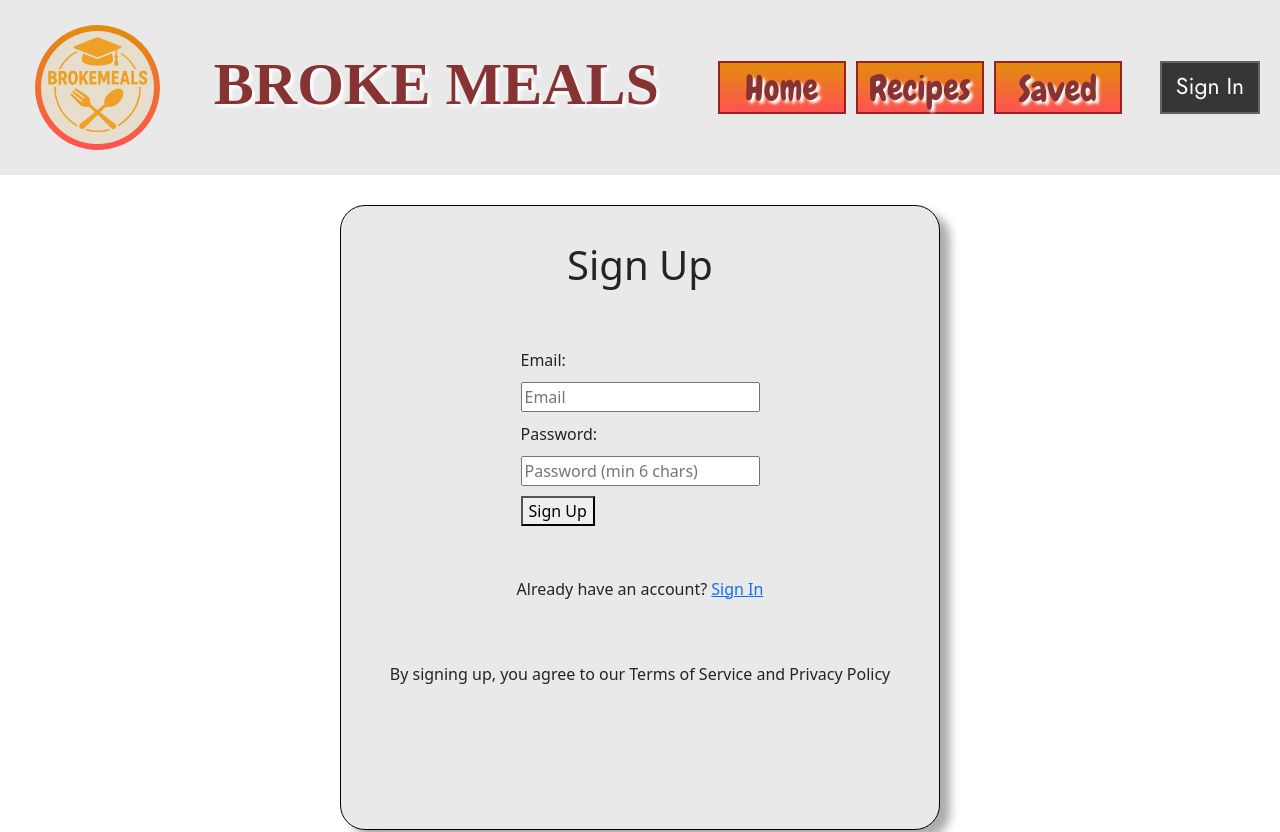
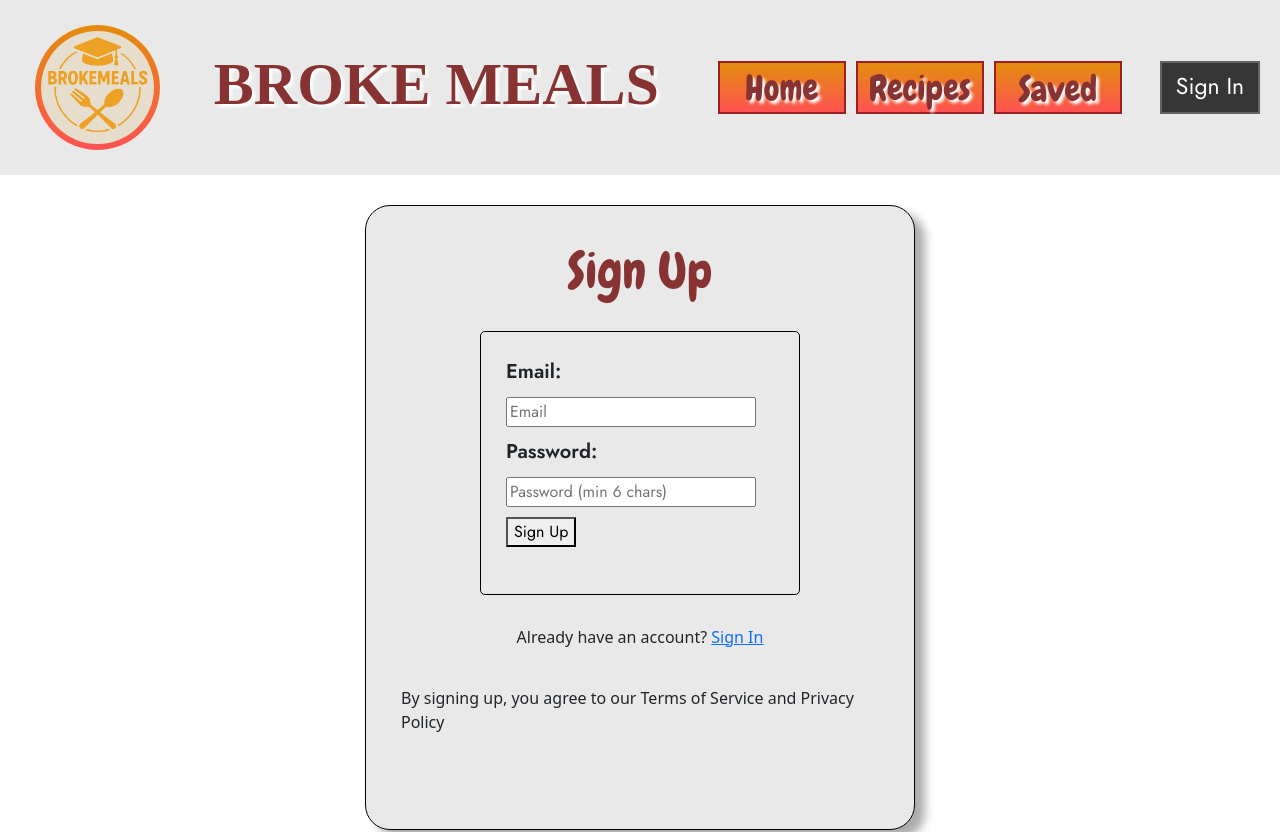
Before and after one commit to Cryspaulino/brokemeals, a React (Create React App) app in the folder brokemeals-react/: page /signup in a window 1280 px wide. Shown: the top 832 px of the page. Built offline with nearby package versions, Linux system fonts and the light colour scheme; no server answers; a web font is replaced by a local one.

Commit message:
signin and signup css

```diff
--- a/brokemeals-react/src/pages/Signup.jsx
+++ b/brokemeals-react/src/pages/Signup.jsx
@@ -38,6 +38,7 @@ function Signup() {
   return (
     <div className="signup-container">
       <h1 className ="signup-title">Sign Up</h1>
+      <div className = 'signup-form-box'>
       <form onSubmit={handleSignup}>
         <p className ="signup-email-text">Email:</p>
         <input
@@ -58,7 +59,8 @@ function Signup() {
           required
         /><br />
         <button type="submit" className="signup-submit-button">Sign Up</button>
-      </form>
+        </form>
+      </div>
       <p className = "signup-redirect-text">Already have an account? <a className ="signup-redirect" href="/Signin">Sign In</a></p>
       <p className ="signup-agreement-text">By signing up, you agree to our Terms of Service and Privacy Policy</p>
     </div>
--- a/brokemeals-react/src/styles/styles-signin.css
+++ b/brokemeals-react/src/styles/styles-signin.css
@@ -42,6 +42,7 @@
     padding: 20px;
     margin: 30px;
     margin-top: 0px;
+    width: 320px;
 }
 /* signin email subtitle */
 .signin-email-text{
@@ -52,6 +53,7 @@
 /* signin email input box */
 .email-input-box {
     margin: 5px;
+    width: 250px;
 }
 /* signin password subtitle */
 .signin-password-text{
@@ -62,6 +64,7 @@
 /* signin password input box */
 .password-input-box {
     margin: 5px;
+    width: 250px;
 }
 /* signin button */
 .signin-button {
@@ -69,9 +72,12 @@
 }
 /* forgot password button */
 .forgot-password-button {
-    grid-row: 3/4;
     height: 30px;
     font-family: 'Jost';
+    background: none;
+    border: none;
+    color: blue;
+    text-decoration: underline;
 }
 /* Google Logo */
 .google-logo {
@@ -102,4 +108,8 @@
     margin: 5px;
     height: 30px;
     font-family: 'Jost';
+    background: none;
+    border: none;
+    color: blue;
+    text-decoration: underline;
 }
--- a/brokemeals-react/src/styles/styles-signup.css
+++ b/brokemeals-react/src/styles/styles-signup.css
@@ -16,7 +16,7 @@
     grid-template-rows: repeat(5, auto);
     justify-self: center;
     justify-items: center;
-    width: 600px;
+    width: 550px;
     height: 625px;
     background-color: #e9e9e9;
     margin: 30px;
@@ -28,23 +28,42 @@
 }
 /* Signup Title */
 .signup-title{
-
+    grid-row: 1/2;
+    font-family: 'Chewy';
+    color: #883333;
+    font-size: 50px;
+}
+.signup-form-box{
+    grid-row: 2/3;
+    font-family: 'Jost';
+    border: solid 1px black;
+    border-radius: 5px;
+    padding: 20px;
+    margin: 30px;
+    margin-top: 0px;
+    width: 320px;
 }
 /* Signup Email Title */
 .signup-email-text{
     margin: 5px;
+    font-weight: 600;
+    font-size: 20px;
 }
 /* Signup Password Title */
 .signup-password-text{
     margin: 5px;
+    font-weight: 600;
+    font-size: 20px;
 }
 /* Email Input Box */
 .email-input-box{
     margin: 5px;
+    width: 250px;
 }
 /* Password Input Box */
 .password-input-box{
     margin: 5px;
+    width: 250px;
 }
 /* Signup Submit Button */
 .signup-submit-button{
```
Also changed, not shown: brokemeals-react/src/pages/Signin.jsx (+4 -3 lines).
